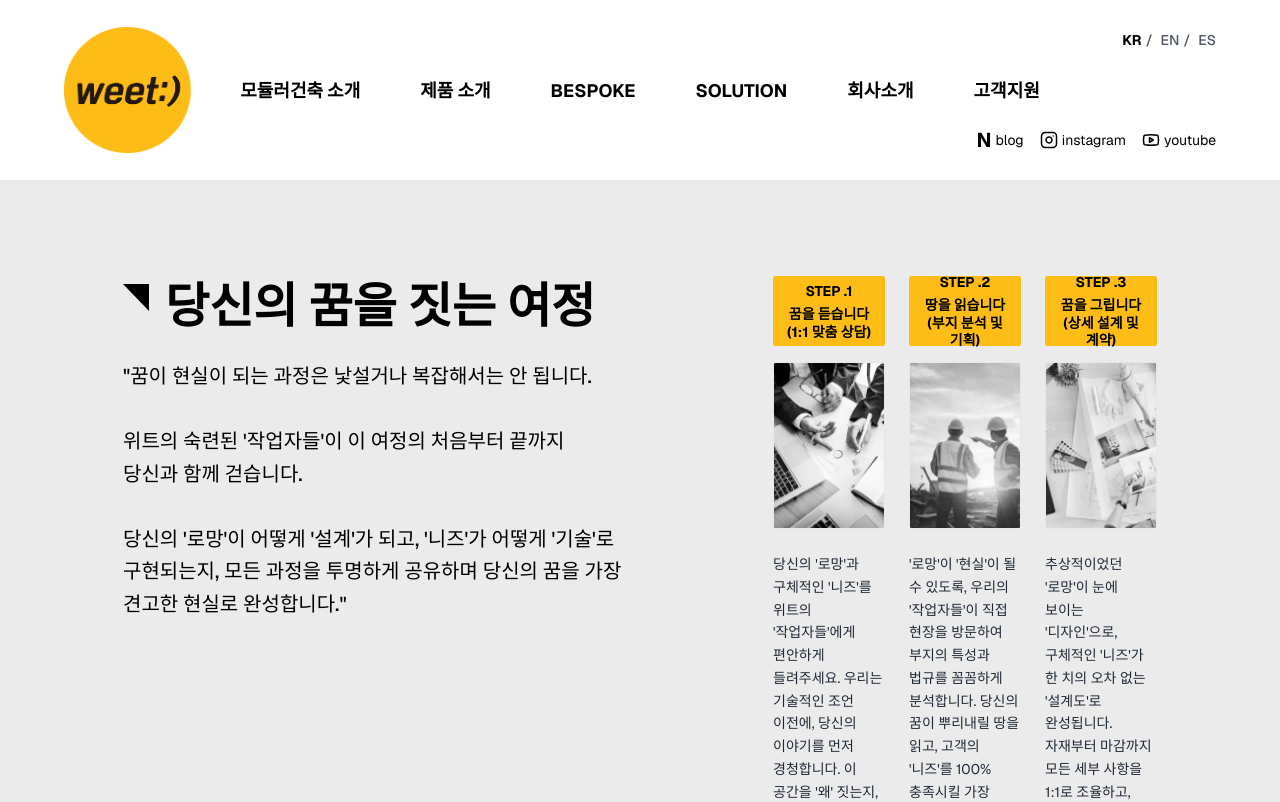
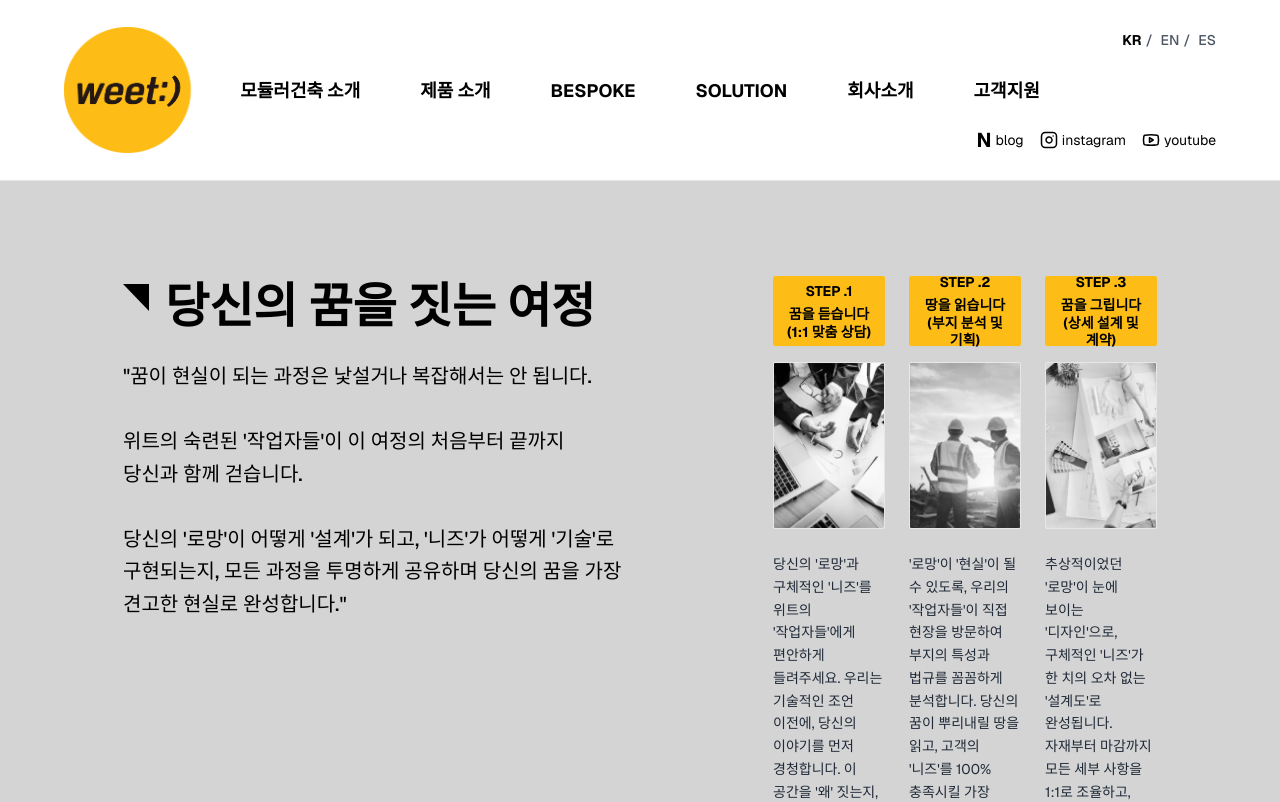
Before and after one commit to corpsj/weet-homepage, a Next.js app: page /support in a window 1280 px wide. Shown: the top 802 px of the page. Built offline with nearby package versions, Linux system fonts and the light colour scheme.

Commit message:
고객지원 및 SNS 갤러리 수정

```diff
--- a/app/support/page.tsx
+++ b/app/support/page.tsx
@@ -43,7 +43,7 @@ export default function SupportPage() {
   return (
     <div className="min-h-screen bg-white">
       {/* Section 1: 구매과정 (Purchase Process) */}
-      <section className="bg-[#EBEBEB] py-12 md:py-16 lg:py-24 relative overflow-hidden">
+      <section className="bg-[#D4D4D4] py-12 md:py-16 lg:py-24 relative overflow-hidden">
         <div className="max-w-[1920px] mx-auto px-4 md:px-8 lg:px-[123px] relative z-10">
 
           <div className="flex flex-col xl:flex-row gap-12 xl:gap-[150px]">
--- a/components/sections/SNSGallery.tsx
+++ b/components/sections/SNSGallery.tsx
@@ -14,7 +14,7 @@ export default function SNSGallery() {
       <div className="max-w-[1600px] mx-auto px-4 md:px-8 lg:px-[150px]">
         <h2 className="text-[32px] md:text-[40px] lg:text-[48px] font-semibold mb-8 md:mb-10 lg:mb-12 text-black">SNS</h2>
 
-        <div className="grid grid-cols-2 md:grid-cols-3 lg:grid-cols-6 gap-3 md:gap-4 lg:gap-4 mb-8 md:mb-10 lg:mb-12">
+        <div className="grid grid-cols-2 md:grid-cols-3 lg:grid-cols-3 gap-3 md:gap-4 lg:gap-6 mb-8 md:mb-10 lg:mb-12">
           {images.map((item) => (
             <Link
               key={item.id}
```
